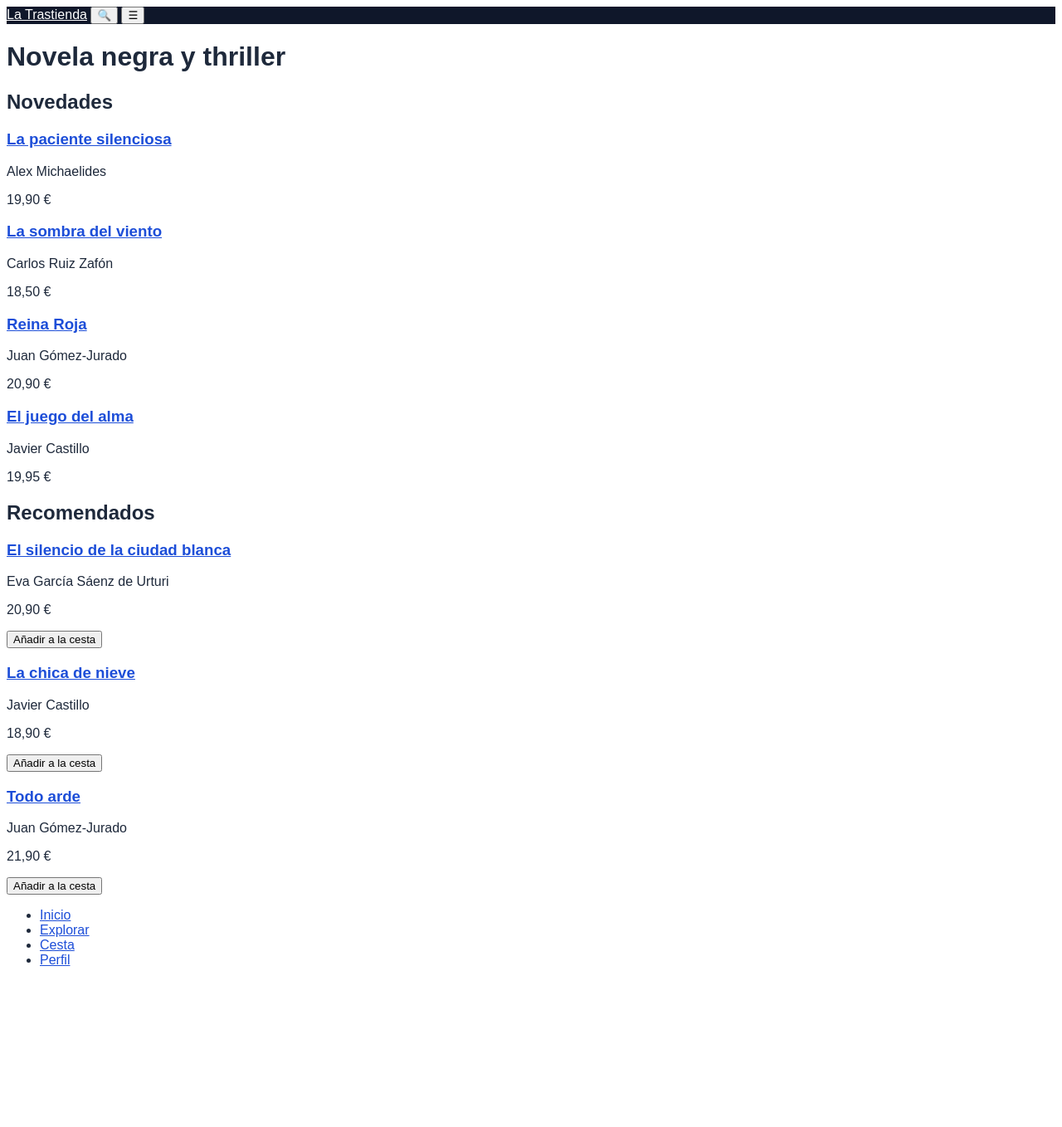
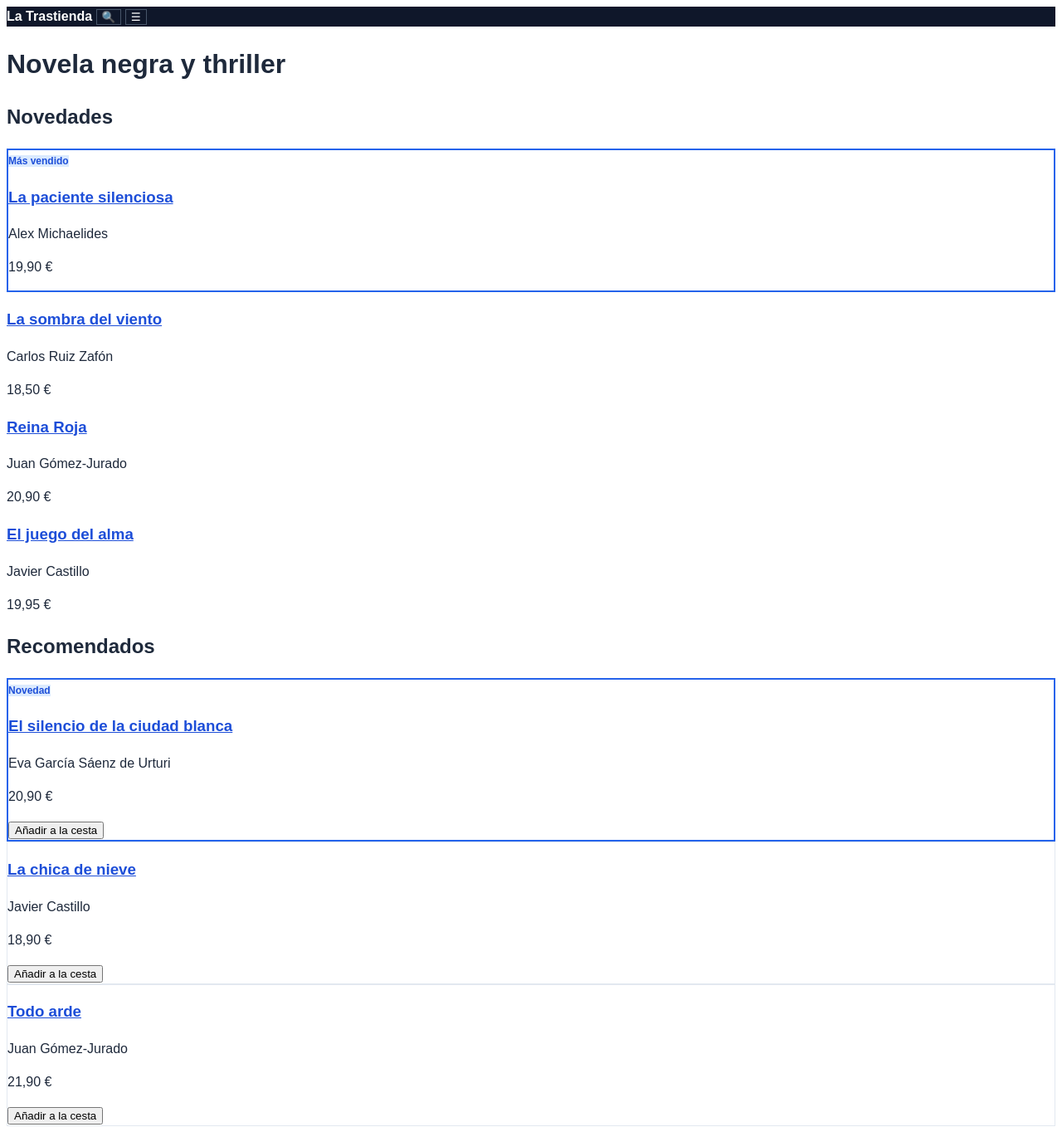
Before and after one commit to medaidani93/trastienda-ud4-MohamedAidani, a plain HTML site: page index.html in a window 1280 px wide. Shown: the top 1358 px of the page at 83% size. Before the commit the page ends 1182 px from the top, so only its background shows below. Drawn offline with Linux system fonts and the light colour scheme.

Commit message:
añade selectores avanzados y badges de la sesion 2

```diff
--- a/css/estilo.css
+++ b/css/estilo.css
@@ -1,6 +1,7 @@
 body {
   font-family: Arial, Helvetica, sans-serif;
   color: #1e293b;
+  line-height: 1.5;
 }
 
 header {
@@ -8,10 +9,78 @@ header {
   color: #ffffff;
 }
 
+header > a {
+  color: #ffffff;
+  text-decoration: none;
+  font-weight: 700;
+}
+
 a {
   color: #1d4ed8;
 }
 
-header a {
+/* Barra de navegación inferior */
+nav > ul {
+  list-style: none;
+  padding: 0;
+}
+
+nav a {
+  text-decoration: none;
+}
+
+nav a:not([aria-current="page"]) {
+  color: #64748b;
+}
+
+nav a[aria-current="page"] {
+  color: #2563eb;
+  font-weight: 700;
+}
+
+nav a:hover {
+  color: #1e293b;
+}
+
+nav a:focus-visible {
+  outline: 2px solid #2563eb;
+  outline-offset: 2px;
+}
+
+/* Tarjetas de recomendados */
+.card {
+  background-color: #ffffff;
+  border: 1px solid #e2e8f0;
+}
+
+h2 + .card {
+  border-top: 2px solid #2563eb;
+}
+
+/* Badges */
+.badge {
+  background-color: #dbeafe;
+  color: #1d4ed8;
+  font-size: 0.75rem;
+  font-weight: 600;
+}
+
+.badge:empty {
+  display: none;
+}
+
+article:has(.badge:not(:empty)) {
+  border: 2px solid #2563eb;
+}
+
+/* Botones de solo icono */
+button[aria-label] {
+  background-color: transparent;
+  border: 1px solid #cbd5e1;
+  cursor: pointer;
+}
+
+header button[aria-label] {
   color: #ffffff;
+  border-color: #475569;
 }
--- a/index.html
+++ b/index.html
@@ -20,11 +20,13 @@
     <section>
       <h2>Novedades</h2>
       <article>
+        <span class="badge">Más vendido</span>
         <h3><a href="detalle.html">La paciente silenciosa</a></h3>
         <p>Alex Michaelides</p>
         <p>19,90 €</p>
       </article>
       <article>
+        <span class="badge"></span>
         <h3><a href="detalle.html">La sombra del viento</a></h3>
         <p>Carlos Ruiz Zafón</p>
         <p>18,50 €</p>
@@ -43,19 +45,21 @@
 
     <section>
       <h2>Recomendados</h2>
-      <article>
+      <article class="card">
+        <span class="badge">Novedad</span>
         <h3><a href="detalle.html">El silencio de la ciudad blanca</a></h3>
         <p>Eva García Sáenz de Urturi</p>
         <p>20,90 €</p>
         <button type="button">Añadir a la cesta</button>
       </article>
-      <article>
+      <article class="card">
+        <span class="badge"></span>
         <h3><a href="detalle.html">La chica de nieve</a></h3>
         <p>Javier Castillo</p>
         <p>18,90 €</p>
         <button type="button">Añadir a la cesta</button>
       </article>
-      <article>
+      <article class="card">
         <h3><a href="detalle.html">Todo arde</a></h3>
         <p>Juan Gómez-Jurado</p>
         <p>21,90 €</p>
```
